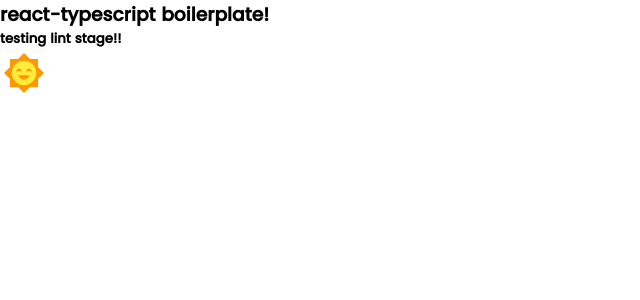
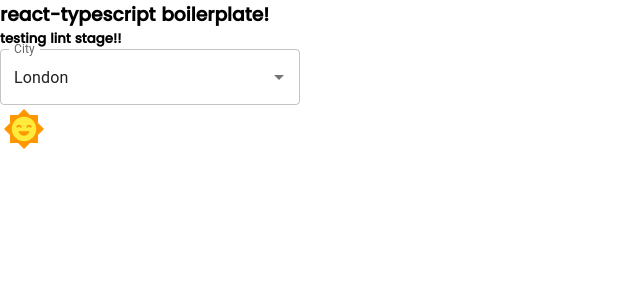
Before and after one commit to bestivil/weather, a React (Create React App) app: page / in a window 1280 px wide. Shown: the top 300 px of the page, without its empty margins (0-640 px from the left). Built offline with nearby package versions, Linux system fonts and the light colour scheme.

Commit message:
autocomplete receives props and display london

```diff
--- a/src/App.tsx
+++ b/src/App.tsx
@@ -3,6 +3,7 @@
 import FaSun from "./assests/images/FaSun.png";
 import "./App.css";
 import { useState } from "react";
+import AutoComplete from "./components/AutoComplete";
 
 const App = () => {
 
@@ -14,6 +15,7 @@ const App = () => {
     <div>
       <h3>react-typescript boilerplate!</h3>
       <h5>testing lint stage!!</h5>
+      <AutoComplete title={location} />
 
 
       <img src={FaSun} alt="FaSun" />
--- a/src/components/AutoComplete.tsx
+++ b/src/components/AutoComplete.tsx
@@ -1,15 +1,15 @@
-import * as React from 'react';
-import TextField from '@mui/material/TextField';
+import { TextField } from '@mui/material';
 import Autocomplete from '@mui/material/Autocomplete';
 
-export default function ComboBox() {
+export default function AC({ title }:any) {
   return (
     <Autocomplete
-      disablePortal
       id="combo-box-demo"
       options={top100Films}
       sx={{ width: 300 }}
-      renderInput={(params) => <TextField {...params} label="Movie" />}
+      renderInput={(params) => <TextField {...params} label="City" />}
+      value={title}
+
     />
   );
 }
```
